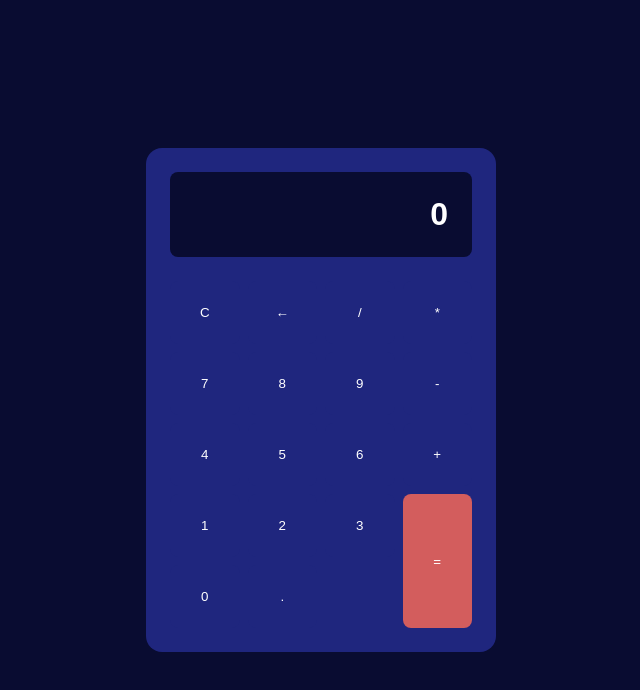
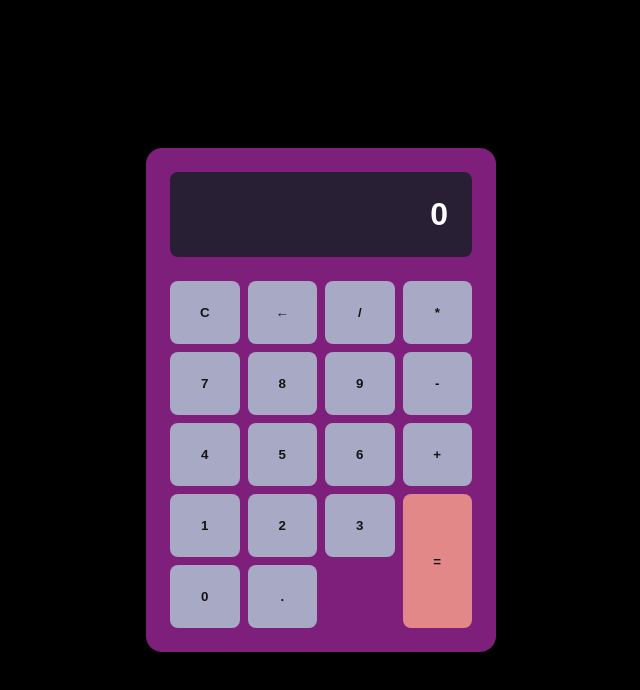
Before and after one commit to Yirlli/calculadora-js, a plain HTML site: page index.html in a window 1280 px wide. Shown: the whole page, without its empty margins (319-959 px from the left). Drawn offline with Linux system fonts and the light colour scheme.

Commit message:
estetica

```diff
--- a/index.html
+++ b/index.html
@@ -5,7 +5,7 @@
     <meta http-equiv="X-UA-Compatible" content="IE=edge">
     <meta name="viewport" content="width=device-width, initial-scale=1.0">
     <link rel="stylesheet" href="./styles.css">
-    <title>Document</title>
+    <title>Calculadroa</title>
 </head>
 <body>
     <div class="calculadora">
--- a/main.js
+++ b/main.js
@@ -32,7 +32,7 @@ botones.forEach(boton =>  {
 
         }else{
             pantalla.textContent += botonApretado;
-        }s
+        }
 
     })
 
--- a/styles.css
+++ b/styles.css
@@ -7,13 +7,13 @@
 
 body{
     min-height: 100vh;
-    background-color: #090c31 ;
+    background-color: #000000 ;
     display: grid;
     place-items: center;
 }
 
 .calculadora{
-    background-color: #1f267e;
+    background-color: #7e1f7b;
     color: white;
     display: grid;
     grid-template-columns: repeat(4, 1fr);
@@ -26,7 +26,7 @@ body{
 
 .pantalla{
     grid-column: 1 / -1;
-    background-color: #090c31;
+    background-color: #291f35;
     padding: 1.5rem;
     font-size: 2rem;
     text-align: right;
@@ -37,8 +37,9 @@ body{
 }
 
 .btn{
-    background-color: #1f267e;
-    color: white;
+    background-color: #a8aac5;
+    color: rgb(21, 19, 19);
+    font-weight: bold;
     border: 0;
     padding: 1.5rem .5rem;
     display: flex;
@@ -54,9 +55,9 @@ body{
 
 #igual{
     grid-row: span 2;
-    background-color: rgb(211, 93, 93);
+    background-color: rgb(226, 136, 136);
 }
 
-#igual:hover{background-color:rgb(214, 118, 118) ;
+#igual:hover{background-color:rgb(208, 157, 157) ;
 
 }
```
